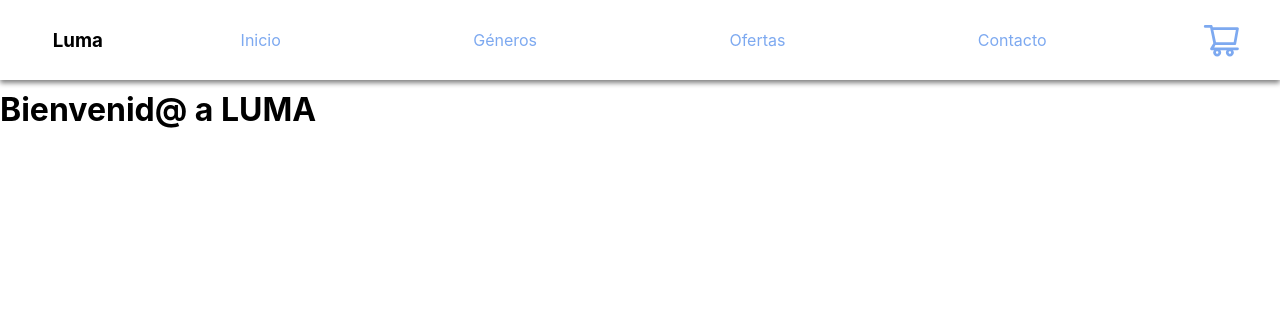
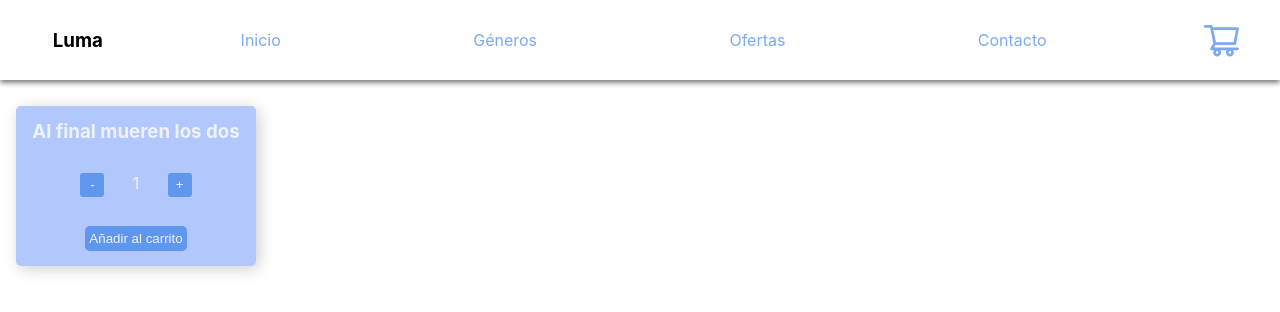
Before and after one commit to Lbpecoraro/Luma, a React (Create React App) app: page / in a window 1280 px wide. Shown: the top 312 px of the page. Built offline with nearby package versions, Linux system fonts and the light colour scheme.

Commit message:
contador

```diff
--- /dev/null
+++ b/src/components/ItemCount.js
@@ -0,0 +1,36 @@
+import React, { useState } from "react";
+import "../styles/ItemCount.scss";
+
+const ItemCount = ({ stock, initial, onAdd }) => {
+  const [count, setcount] = useState(initial);
+
+  const menos = () => {
+    if (count > initial) {
+      setcount(count - 1);
+    } else {
+      console.log("La cantidad de libros elegidos no pueden ser 0");
+    }
+  };
+  const mas = () => {
+    if (count < stock) {
+      setcount(count + 1);
+    } else {
+      console.log(
+        "La cantidad de libros elegidos no puede ser mayor al stock disponible"
+      );
+    }
+  };
+  return (
+    <div className="contadorContainer">
+      <h3 className="nombreLibro">Al final mueren los dos</h3>
+      <div className="btnMasMenosContainer">
+        <button className="btnMasMenos" onClick={menos}>-</button>
+        <span className="contador">{count}</span>
+        <button className="btnMasMenos" onClick={mas}>+</button>
+      </div>
+      <button className="btnAgregarCarrito"  onClick={()=>{onAdd(count)}}>Añadir al carrito</button>
+    </div>
+  );
+};
+
+export default ItemCount;
--- a/src/components/ItemListContainer.js
+++ b/src/components/ItemListContainer.js
@@ -1,12 +1,19 @@
 import React from 'react'
+import ItemCount from './ItemCount'
 import Titulo from './Titulo'
+import "../styles/ItemListContainer.scss"
 
 
 const ItemListContainer = () => {
+
+const onAdd = (cantidad) => {
+  console.log(cantidad);
+}
+
   return (
     <div className="listContainer">
-        <Titulo contenido='Bienvenid@ a LUMA' />
 
+        <ItemCount stock={5} initial={1} onAdd={onAdd}/>
     </div>
   )
 }
--- /dev/null
+++ b/src/styles/ItemCount.scss
@@ -0,0 +1,40 @@
+.contadorContainer{
+    background-color: #B2C7FC;
+    display: flex;
+    flex-direction: column;
+    align-items: center;
+    justify-content:space-around;
+    width: 15rem;
+    height: 10rem;
+    border-radius: .3rem;
+    box-shadow: 3px 3px 15px rgb(207, 206, 206);
+    .nombreLibro{
+        color: #EEF2FE;
+         }
+    .btnMasMenosContainer{
+        display: flex;
+        flex-direction: row;
+        justify-content:space-evenly;
+        width: 70%;
+        height:15% ;
+        .btnMasMenos{
+            border: none;
+            width: 1.5rem;
+            height: 1.5rem;
+            background-color: #5f96ee;
+            color: #EEF2FE;
+            border-radius: .2rem;
+         }
+         .contador{
+             color: #EEF2FE;
+         }
+
+    }
+    .btnAgregarCarrito{
+        background-color: #5f96ee;
+        color: #EEF2FE;
+        border-radius: .3rem;
+        border: none;
+        padding: .3rem;
+    }
+}
--- /dev/null
+++ b/src/styles/ItemListContainer.scss
@@ -0,0 +1,3 @@
+.listContainer{
+    padding: 1rem;
+}
```
